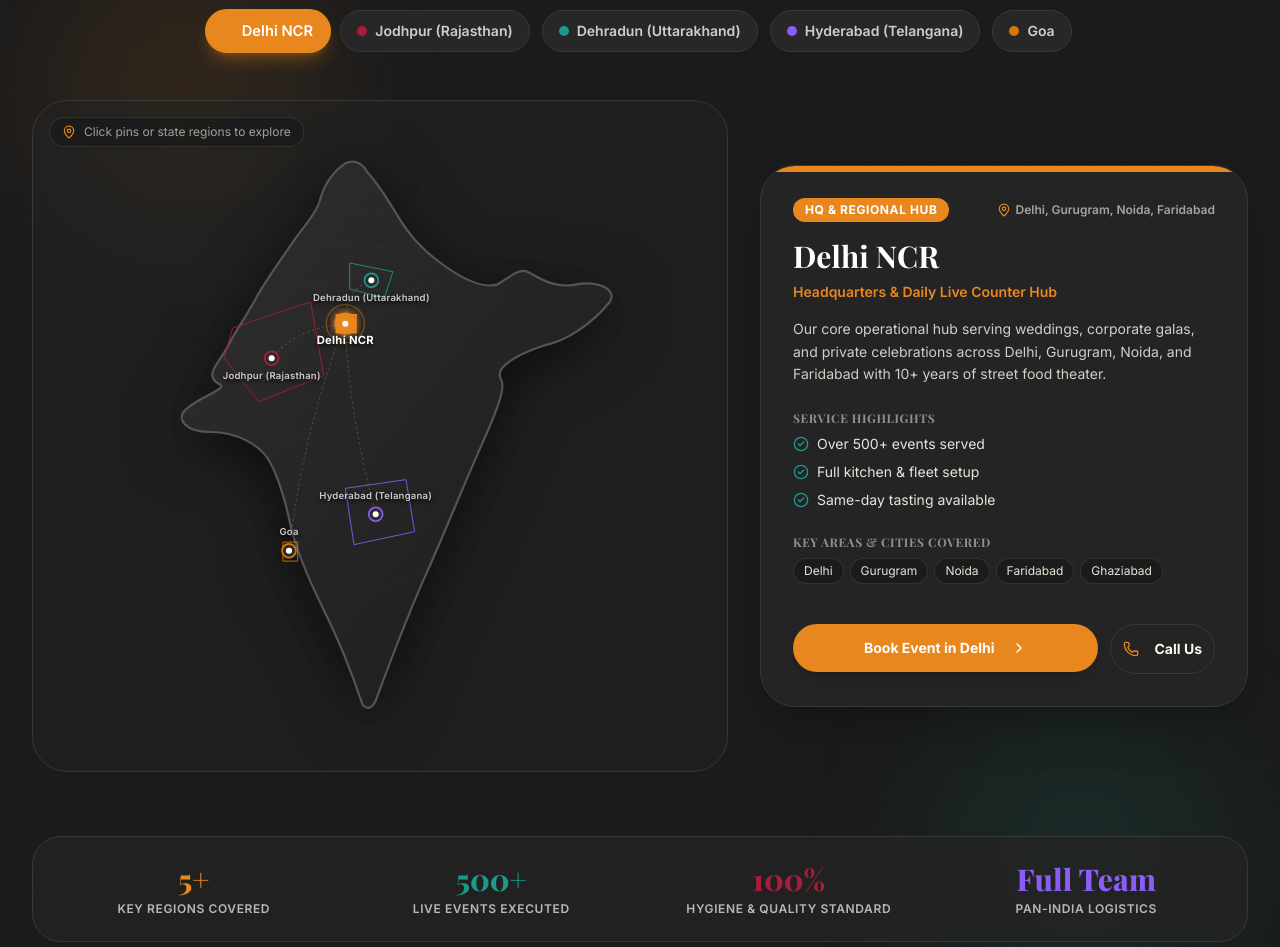
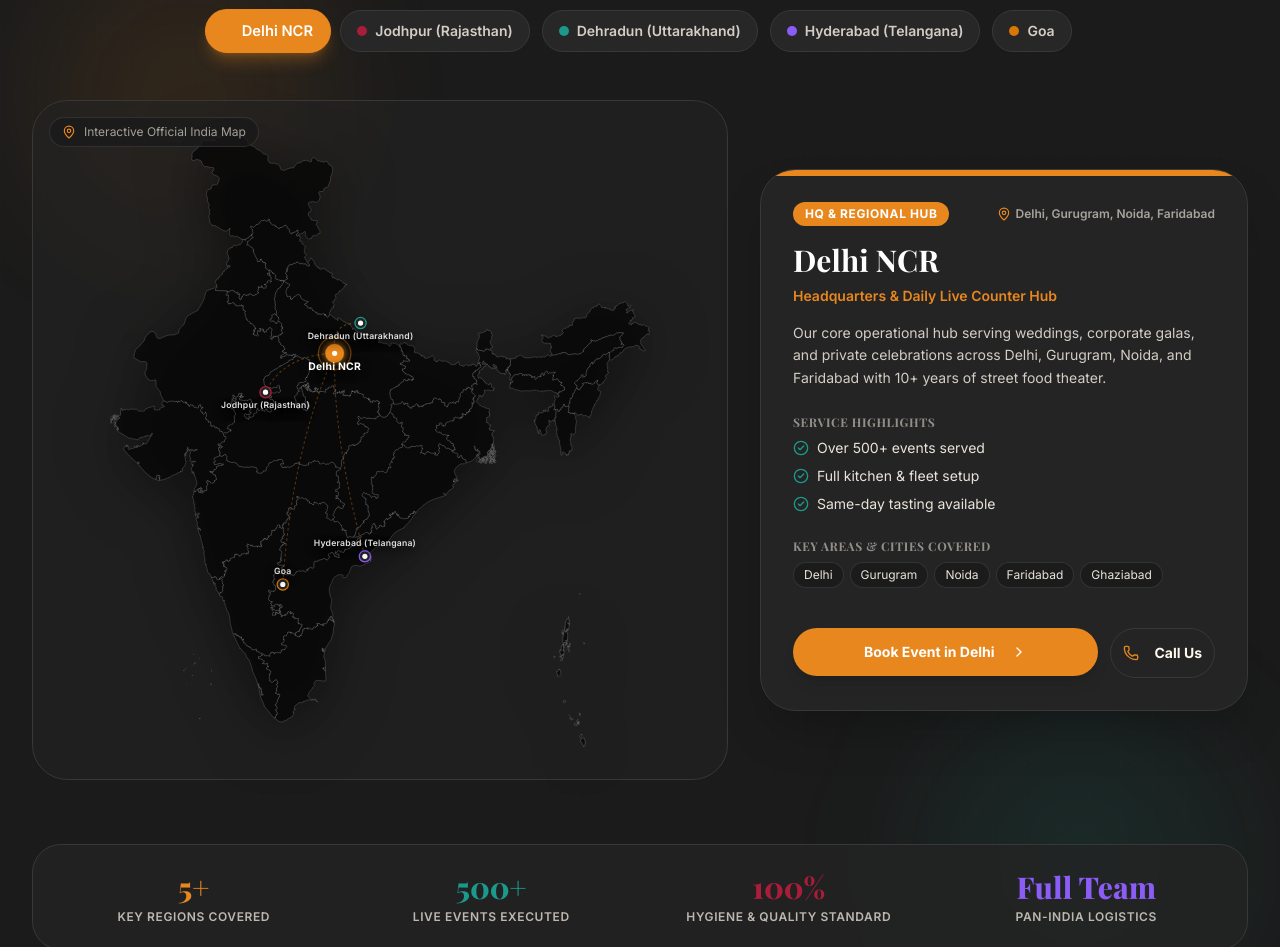
Before and after one commit to karanverma-lgtm/DesiVideshi, a Next.js app: page / in a window 1280 px wide. Shown: the part 1340-2287 px from the top of the page. Built offline with nearby package versions, Linux system fonts and the light colour scheme; a web font is replaced by a local one.

Commit message:
Integrate official high-resolution India SVG map asset with interactive location pins

```diff
--- a/src/components/IndiaMap.tsx
+++ b/src/components/IndiaMap.tsx
@@ -13,13 +13,12 @@ export interface LocationData {
   shortTag: string;
   tagline: string;
   description: string;
-  coords: { x: number; y: number }; // SVG ViewBox coordinates (0..600, 0..700)
+  coords: { x: number; y: number }; // SVG ViewBox coordinates (0..2500, 0..2843)
   color: string;
   bgGlow: string;
   badge: string;
   cities: string[];
   highlights: string[];
-  statePath: string;
 }
 
 const locations: LocationData[] = [
@@ -30,13 +29,12 @@ const locations: LocationData[] = [
     shortTag: "Primary Hub & Live Operations",
     tagline: "Headquarters & Daily Live Counter Hub",
     description: "Our core operational hub serving weddings, corporate galas, and private celebrations across Delhi, Gurugram, Noida, and Faridabad with 10+ years of street food theater.",
-    coords: { x: 260, y: 220 },
+    coords: { x: 1040, y: 1020 },
     color: "#E8871E", // Warm Gold/Orange
     bgGlow: "rgba(232, 135, 30, 0.25)",
     badge: "HQ & Regional Hub",
     cities: ["Delhi", "Gurugram", "Noida", "Faridabad", "Ghaziabad"],
     highlights: ["Over 500+ events served", "Full kitchen & fleet setup", "Same-day tasting available"],
-    statePath: "M 250,210 L 272,210 L 272,230 L 250,230 Z",
   },
   {
     id: "jodhpur",
@@ -45,13 +43,12 @@ const locations: LocationData[] = [
     shortTag: "Royal Palace Weddings",
     tagline: "Heritage & Royal Destination Catering",
     description: "Bringing high-energy fusion chaat and authentic street-food counters to palace weddings, heritage forts, and luxury resort events in Jodhpur, Jaipur, and Udaipur.",
-    coords: { x: 175, y: 260 },
+    coords: { x: 720, y: 1200 },
     color: "#A91D3A", // Royal Red
     bgGlow: "rgba(169, 29, 58, 0.25)",
     badge: "Destination Weddings",
     cities: ["Jodhpur", "Jaipur", "Udaipur", "Jaisalmer"],
     highlights: ["Palace & Fort Wedding Specialist", "Custom Royal fusion menu", "Full outstation team"],
-    statePath: "M 130,225 L 220,195 L 235,280 L 160,310 L 120,260 Z",
   },
   {
     id: "dehradun",
@@ -60,13 +57,12 @@ const locations: LocationData[] = [
     shortTag: "Hill Station Outstations",
     tagline: "Scenic Mountain & Resort Celebrations",
     description: "Catering hill-station weddings, retreat parties, and outdoor celebrations in Dehradun, Mussoorie, and Rishikesh with fresh live counters.",
-    coords: { x: 290, y: 170 },
+    coords: { x: 1160, y: 880 },
     color: "#1B998B", // Emerald Teal
     bgGlow: "rgba(27, 153, 139, 0.25)",
     badge: "Outstation Hub",
     cities: ["Dehradun", "Mussoorie", "Rishikesh", "Haridwar"],
     highlights: ["Outstation logistics ready", "Fresh live counters in hills", "Custom wedding packages"],
-    statePath: "M 265,150 L 315,160 L 305,190 L 265,180 Z",
   },
   {
     id: "hyderabad",
@@ -75,13 +71,12 @@ const locations: LocationData[] = [
     shortTag: "Grand Celebrations & Tech Summits",
     tagline: "Luxury Weddings & Corporate Galas",
     description: "Delivering vibrant live food theater and fusion small plates for grand Nizam-style weddings, corporate tech summits, and private parties in Hyderabad.",
-    coords: { x: 295, y: 440 },
+    coords: { x: 1180, y: 1960 },
     color: "#8B5CF6", // Purple
     bgGlow: "rgba(139, 92, 246, 0.25)",
     badge: "Southern Hub",
     cities: ["Hyderabad", "Secunderabad", "HITEC City", "Gachibowli"],
     highlights: ["Tech corporate summit specialist", "Fusion Golgappa & Mocktail bars", "Dedicated South team"],
-    statePath: "M 260,410 L 330,400 L 340,460 L 270,475 Z",
   },
   {
     id: "goa",
@@ -90,13 +85,12 @@ const locations: LocationData[] = [
     shortTag: "Beachside Sundowners",
     tagline: "Coastal Weddings & Beach Party Live Stalls",
     description: "Bringing sun-soaked vibes, live chat counters, and handcrafted fusion mocktails to beachside destination weddings and sundowner events in Goa.",
-    coords: { x: 195, y: 482 },
+    coords: { x: 800, y: 2090 },
     color: "#D97706", // Amber
     bgGlow: "rgba(217, 119, 6, 0.25)",
     badge: "Beach Celebrations",
     cities: ["North Goa", "South Goa", "Panaji", "Candolim", "Margao"],
     highlights: ["Sunset beach wedding setups", "Fusion snack bars", "Full resort coordination"],
-    statePath: "M 188,472 L 205,472 L 205,494 L 188,494 Z",
   },
 ];
 
@@ -156,112 +150,53 @@ export default function IndiaMap() {
         {/* Grid: Map + Interactive Card */}
         <div className="grid grid-cols-1 lg:grid-cols-12 gap-8 items-center">
 
-          {/* Left Column: Geographically Accurate India Map */}
+          {/* Left Column: Official India SVG Map */}
           <div className="lg:col-span-7 relative flex justify-center items-center bg-[#242424]/60 border border-[#383838] rounded-3xl p-4 sm:p-8 backdrop-blur-sm min-h-[520px]">
 
             {/* Legend / Info watermark */}
             <div className="absolute top-4 left-4 z-20 flex items-center space-x-2 text-xs text-[#FFF8EE]/60 bg-[#1B1B1B]/80 px-3 py-1.5 rounded-full border border-white/10">
               <MapPin className="w-3.5 h-3.5 text-[#E8871E]" />
-              <span>Click pins or state regions to explore</span>
+              <span>Interactive Official India Map</span>
             </div>
 
-            <div className="relative w-full max-w-[520px] aspect-[600/700]">
+            <div className="relative w-full max-w-[540px] aspect-[2500/2843]">
               <svg
-                viewBox="0 0 600 700"
+                viewBox="0 0 2500 2843"
                 className="w-full h-full drop-shadow-[0_12px_30px_rgba(0,0,0,0.6)]"
                 fill="none"
                 xmlns="http://www.w3.org/2000/svg"
               >
                 <defs>
-                  {/* Map Gradient Fill */}
-                  <linearGradient id="mapGradient" x1="0%" y1="0%" x2="100%" y2="100%">
-                    <stop offset="0%" stopColor="#2E2E2E" />
-                    <stop offset="100%" stopColor="#1C1C1C" />
-                  </linearGradient>
-
-                  {/* Pin Glow Effect */}
-                  <filter id="glow" x="-30%" y="-30%" width="160%" height="160%">
-                    <feGaussianBlur stdDeviation="7" result="blur" />
+                  {/* Glow filter for active pin */}
+                  <filter id="pinGlow" x="-50%" y="-50%" width="200%" height="200%">
+                    <feGaussianBlur stdDeviation="20" result="blur" />
                     <feComposite in="SourceGraphic" in2="blur" operator="over" />
                   </filter>
                 </defs>
 
-                {/* Geographically Accurate Contour Map of India */}
-                <g id="india-accurate-map">
-                  {/* Main National Boundary Path */}
-                  <path
-                    d="
-                      M 285,45
-                      C 280,35 270,30 260,35
-                      C 245,45 235,60 230,80
-                      C 225,95 210,110 200,125
-                      C 190,140 175,160 160,185
-                      C 150,205 135,225 125,245
-                      C 115,265 95,280 115,290
-                      C 125,295 90,305 75,320
-                      C 65,330 75,345 105,345
-                      C 135,345 160,360 170,375
-                      C 180,390 190,420 195,445
-                      C 200,470 215,510 235,550
-                      C 255,590 270,630 280,660
-                      C 285,665 290,665 295,655
-                      C 310,615 330,560 355,505
-                      C 375,460 395,410 415,365
-                      C 435,320 445,295 440,285
-                      C 430,270 460,255 490,245
-                      C 515,240 545,220 565,195
-                      C 575,180 550,170 525,175
-                      C 500,180 480,165 470,160
-                      C 460,155 445,170 435,175
-                      C 415,180 390,165 370,150
-                      C 350,135 335,120 320,95
-                      C 305,70 295,55 285,45 Z
-                    "
-                    fill="url(#mapGradient)"
-                    stroke="#555555"
-                    strokeWidth="2.5"
-                    strokeLinejoin="round"
-                  />
-
-                  {/* Internal Region Lines representing Major Indian States */}
-                  <g stroke="#444444" strokeWidth="1" strokeDasharray="3 3" opacity="0.4">
-                    {/* Northern / Himalayan division */}
-                    <path d="M 230,80 L 320,95 M 200,125 L 350,135 M 160,185 L 370,150" />
-                    {/* Western / Central division */}
-                    <path d="M 125,245 L 390,165 M 170,375 L 435,175 M 195,445 L 415,365" />
-                    {/* Deccan / Southern division */}
-                    <path d="M 235,550 L 355,505" />
-                  </g>
-                </g>
-
-                {/* Highlighted State Regions */}
-                {locations.map((loc) => {
-                  const isSelected = loc.id === activeLocationId;
-                  return (
-                    <g key={`region-${loc.id}`} onClick={() => setActiveLocationId(loc.id)} className="cursor-pointer">
-                      <path
-                        d={loc.statePath}
-                        fill={isSelected ? loc.color : "rgba(255,255,255,0.05)"}
-                        fillOpacity={isSelected ? 0.4 : 0.1}
-                        stroke={loc.color}
-                        strokeWidth={isSelected ? "2.5" : "1"}
-                        className="transition-all duration-300 hover:fill-opacity-50"
-                      />
-                    </g>
-                  );
-                })}
+                {/* Official India Base SVG Map Image styled with modern dark theme filter */}
+                <image
+                  href="/india-map.svg"
+                  width="2500"
+                  height="2843"
+                  className="opacity-80"
+                  style={{
+                    filter: "invert(0.88) hue-rotate(180deg) brightness(0.9) contrast(1.2)",
+                  }}
+                />
 
                 {/* Flight/Mobility Trajectory Lines connecting from HQ (Delhi) */}
                 {locations.filter(l => l.id !== 'delhi-ncr').map((loc) => {
                   const isSelected = loc.id === activeLocationId;
+                  const delhiCoords = locations[0].coords;
                   return (
                     <g key={`line-${loc.id}`}>
                       <path
-                        d={`M 260,220 Q ${(260 + loc.coords.x)/2 - 15},${(220 + loc.coords.y)/2 - 15} ${loc.coords.x},${loc.coords.y}`}
+                        d={`M ${delhiCoords.x},${delhiCoords.y} Q ${(delhiCoords.x + loc.coords.x)/2 - 80},${(delhiCoords.y + loc.coords.y)/2 - 80} ${loc.coords.x},${loc.coords.y}`}
                         stroke={isSelected ? loc.color : "#E8871E"}
-                        strokeWidth={isSelected ? "2.5" : "1.2"}
-                        strokeDasharray={isSelected ? "none" : "3 3"}
-                        opacity={isSelected ? 0.95 : 0.3}
+                        strokeWidth={isSelected ? "10" : "5"}
+                        strokeDasharray={isSelected ? "none" : "12 12"}
+                        opacity={isSelected ? 0.95 : 0.35}
                         fill="none"
                         className="transition-all duration-500"
                       />
@@ -283,38 +218,38 @@ export default function IndiaMap() {
                       {/* Pulsing Radar Ring */}
                       {isSelected && (
                         <>
-                          <circle r="22" fill="none" stroke={loc.color} strokeWidth="1.5" opacity="0.4">
-                            <animate attributeName="r" values="10;30;10" dur="2.5s" repeatCount="indefinite" />
+                          <circle r="75" fill="none" stroke={loc.color} strokeWidth="6" opacity="0.4">
+                            <animate attributeName="r" values="35;100;35" dur="2.5s" repeatCount="indefinite" />
                             <animate attributeName="opacity" values="0.8;0;0.8" dur="2.5s" repeatCount="indefinite" />
                           </circle>
-                          <circle r="14" fill={loc.color} opacity="0.2" />
+                          <circle r="45" fill={loc.color} opacity="0.25" />
                         </>
                       )}
 
-                      {/* Main Pin Circle */}
+                      {/* Outer Pin Circle */}
                       <circle
-                        r={isSelected ? "11" : "8"}
-                        fill={isSelected ? loc.color : "#2C2C2C"}
+                        r={isSelected ? "38" : "26"}
+                        fill={isSelected ? loc.color : "#242424"}
                         stroke={loc.color}
-                        strokeWidth={isSelected ? "3" : "2"}
+                        strokeWidth={isSelected ? "10" : "6"}
                         className="transition-all duration-300 group-hover:scale-125"
-                        filter={isSelected ? "url(#glow)" : undefined}
+                        filter={isSelected ? "url(#pinGlow)" : undefined}
                       />
 
                       {/* Inner White Core */}
-                      <circle r="3.5" fill="#FFFFFF" />
+                      <circle r="12" fill="#FFFFFF" />
 
                       {/* Text Label on Map */}
                       <text
-                        y={loc.coords.y > 400 ? -18 : 24}
+                        y={loc.coords.y > 1800 ? -50 : 75}
                         x="0"
                         textAnchor="middle"
-                        fill={isSelected ? "#FFFFFF" : "#CCCCCC"}
-                        fontSize={isSelected ? "13" : "11"}
+                        fill={isSelected ? "#FFFFFF" : "#E0E0E0"}
+                        fontSize={isSelected ? "48" : "40"}
                         fontWeight={isSelected ? "bold" : "600"}
                         className="pointer-events-none transition-all duration-300 font-sans tracking-wide"
                         style={{
-                          textShadow: "0 2px 4px rgba(0,0,0,0.9)",
+                          textShadow: "0 4px 10px rgba(0,0,0,0.95)",
                         }}
                       >
                         {loc.name}
```
Also changed, not shown: public/india-map.svg (added).
